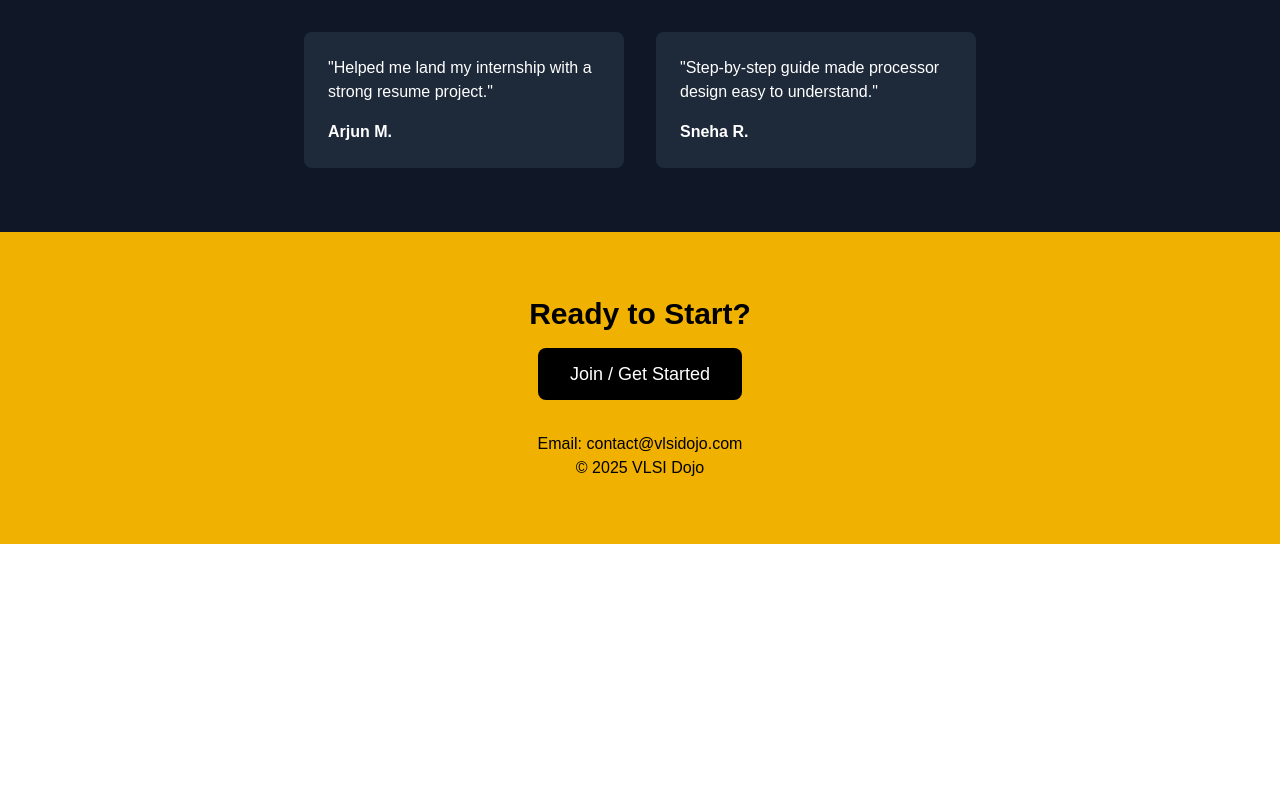
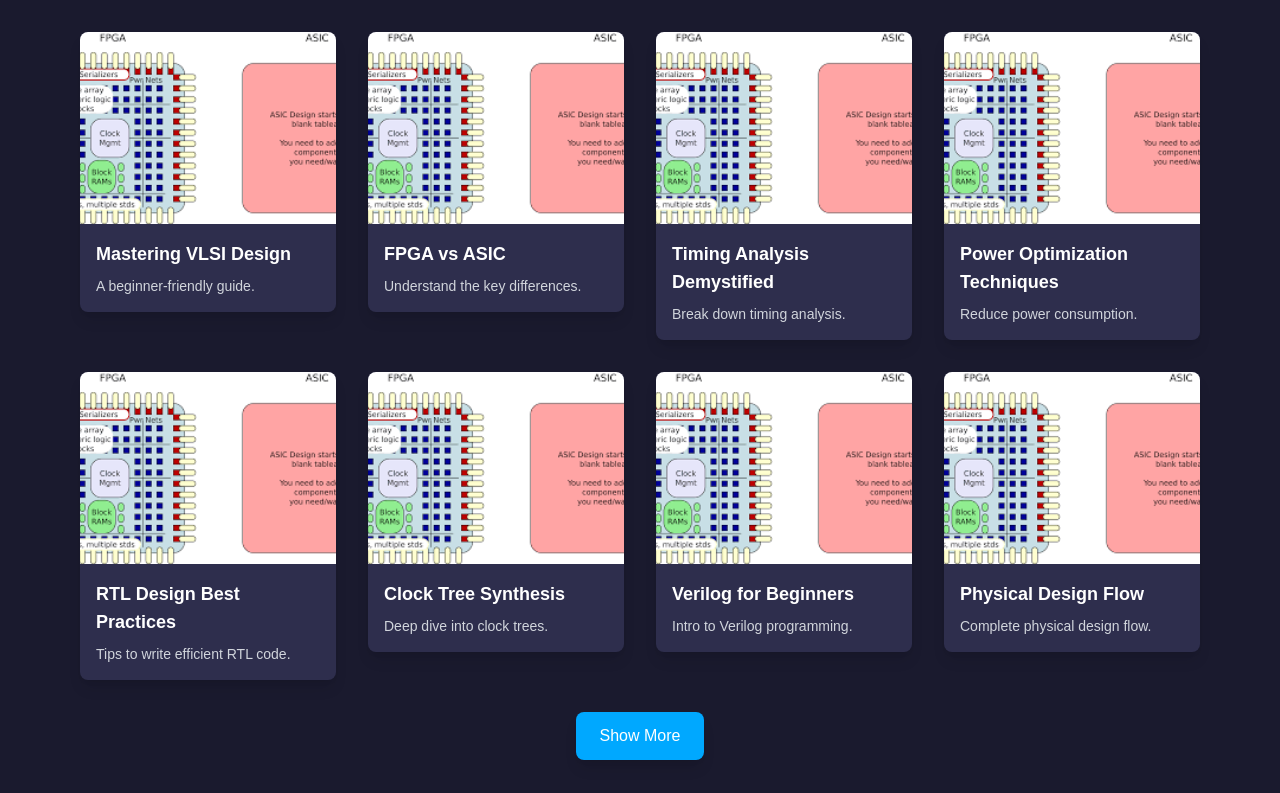
Before and after one commit to atharvab2404/vlsidojo, a Next.js app: page / in a window 1280 px wide. Shown: the part 3147-3940 px from the top of the page. Before the commit the page ends 3691 px from the top, so only its background shows below. Built offline with nearby package versions, Linux system fonts and the light colour scheme; a web font is replaced by a local one.

Commit message:
added the blog section

```diff
--- /dev/null
+++ b/src/app/blog/fpga-vs-asic/page.tsx
@@ -0,0 +1,74 @@
+import React from "react";
+
+export default function FpgaVsAsicPage() {
+  return (
+    <main className="max-w-4xl mx-auto py-12 px-4">
+      <h1 className="text-4xl font-bold mb-6">FPGA vs ASIC: A Detailed Comparison</h1>
+
+      <p className="mb-4">
+        In the semiconductor and digital design world, **FPGAs** (Field Programmable Gate Arrays) and **ASICs**
+        (Application Specific Integrated Circuits) are two major hardware implementation approaches.
+        While they both execute digital logic, their architectures, performance, flexibility, and cost
+        profiles differ significantly.
+      </p>
+
+      <h2 className="text-2xl font-semibold mt-8 mb-4">1. What is an FPGA?</h2>
+      <p className="mb-4">
+        An FPGA is a reconfigurable integrated circuit made up of configurable logic blocks (CLBs), interconnects,
+        and I/O blocks. Designers can program FPGAs using hardware description languages like Verilog or VHDL.
+        They are ideal for prototyping, hardware acceleration, and applications requiring frequent updates.
+      </p>
+
+      <h2 className="text-2xl font-semibold mt-8 mb-4">2. What is an ASIC?</h2>
+      <p className="mb-4">
+        An ASIC is a custom-manufactured chip designed for a specific task. Once fabricated, its functionality
+        cannot be changed. ASICs offer **higher performance** and **lower power consumption** compared to FPGAs
+        but have a **high upfront development cost**.
+      </p>
+
+      <h2 className="text-2xl font-semibold mt-8 mb-4">3. Key Differences</h2>
+      <table className="w-full border-collapse border border-gray-400">
+        <thead>
+          <tr>
+            <th className="border border-gray-400 px-4 py-2">Feature</th>
+            <th className="border border-gray-400 px-4 py-2">FPGA</th>
+            <th className="border border-gray-400 px-4 py-2">ASIC</th>
+          </tr>
+        </thead>
+        <tbody>
+          <tr>
+            <td className="border border-gray-400 px-4 py-2">Flexibility</td>
+            <td className="border border-gray-400 px-4 py-2">Reprogrammable anytime</td>
+            <td className="border border-gray-400 px-4 py-2">Fixed functionality after fabrication</td>
+          </tr>
+          <tr>
+            <td className="border border-gray-400 px-4 py-2">Performance</td>
+            <td className="border border-gray-400 px-4 py-2">Lower than ASIC</td>
+            <td className="border border-gray-400 px-4 py-2">Very high, optimized for specific task</td>
+          </tr>
+          <tr>
+            <td className="border border-gray-400 px-4 py-2">Cost</td>
+            <td className="border border-gray-400 px-4 py-2">Low initial, higher per unit</td>
+            <td className="border border-gray-400 px-4 py-2">High initial, low per unit at scale</td>
+          </tr>
+          <tr>
+            <td className="border border-gray-400 px-4 py-2">Time to Market</td>
+            <td className="border border-gray-400 px-4 py-2">Faster</td>
+            <td className="border border-gray-400 px-4 py-2">Slower (fabrication time)</td>
+          </tr>
+        </tbody>
+      </table>
+
+      <h2 className="text-2xl font-semibold mt-8 mb-4">4. When to Use Which?</h2>
+      <p className="mb-4">
+        - Use an **FPGA** when you need flexibility, frequent updates, or are in the prototyping stage.
+        - Use an **ASIC** when performance, power efficiency, and cost at scale are critical.
+      </p>
+
+      <p className="mt-8 italic text-gray-600">
+        Both FPGAs and ASICs have their place in modern electronics — the right choice depends on your project’s
+        goals, budget, and timeline.
+      </p>
+    </main>
+  );
+}
--- a/src/app/page.tsx
+++ b/src/app/page.tsx
@@ -3,6 +3,7 @@ import WhyVLSIHub from "@/components/WhyVLSIHub";
 import ProjectCategories from "@/components/ProjectCategories";
 import Testimonials from "@/components/Testimonials";
 import CallToAction from "@/components/CallToAction";
+import BlogSection from "@/components/BlogSection";
 
 export default function Home() {
   return (
@@ -10,7 +11,7 @@ export default function Home() {
       <Hero />
       <WhyVLSIHub />
       <ProjectCategories />
-      <Testimonials />
+      <BlogSection />
       <CallToAction />
     </main>
   );
--- /dev/null
+++ b/src/components/BlogSection.tsx
@@ -0,0 +1,90 @@
+"use client";
+import { useState } from "react";
+import Link from "next/link";
+import Image from "next/image";
+import { motion } from "framer-motion";
+
+const BlogSection = () => {
+  const blogs = [
+    { id: 1, title: "Mastering VLSI Design", description: "A beginner-friendly guide.", image: "/blogs/fpga-vs-asic.png", slug: "mastering-vlsi-design" },
+    { id: 2, title: "FPGA vs ASIC", description: "Understand the key differences.", image: "/blogs/fpga-vs-asic.png", slug: "fpga-vs-asic" },
+    { id: 3, title: "Timing Analysis Demystified", description: "Break down timing analysis.", image: "/blogs/fpga-vs-asic.png", slug: "timing-analysis-demystified" },
+    { id: 4, title: "Power Optimization Techniques", description: "Reduce power consumption.", image: "/blogs/fpga-vs-asic.png", slug: "power-optimization-techniques" },
+    { id: 5, title: "RTL Design Best Practices", description: "Tips to write efficient RTL code.", image: "/blogs/fpga-vs-asic.png", slug: "rtl-design-best-practices" },
+    { id: 6, title: "Clock Tree Synthesis", description: "Deep dive into clock trees.", image: "/blogs/fpga-vs-asic.png", slug: "clock-tree-synthesis" },
+    { id: 7, title: "Verilog for Beginners", description: "Intro to Verilog programming.", image: "/blogs/fpga-vs-asic.png", slug: "verilog-for-beginners" },
+    { id: 8, title: "Physical Design Flow", description: "Complete physical design flow.", image: "/blogs/fpga-vs-asic.png", slug: "physical-design-flow" },
+    { id: 9, title: "Blog 9", description: "Description 9.", image: "/blogs/fpga-vs-asic.png", slug: "blog-9" },
+    { id: 10, title: "Blog 10", description: "Description 10.", image: "/blogs/fpga-vs-asic.png", slug: "blog-10" },
+    { id: 11, title: "Blog 11", description: "Description 11.", image: "/blogs/fpga-vs-asic.png", slug: "blog-11" },
+    { id: 12, title: "Blog 12", description: "Description 12.", image: "/blogs/fpga-vs-asic.png", slug: "blog-12" },
+    { id: 13, title: "Blog 13", description: "Description 13.", image: "/blogs/fpga-vs-asic.png", slug: "blog-13" },
+  ];
+
+  const [visibleCount, setVisibleCount] = useState(8);
+
+  const showMore = () => {
+    setVisibleCount(blogs.length);
+  };
+
+  const containerVariants = { hidden: { opacity: 0 }, show: { opacity: 1, transition: { staggerChildren: 0.15 } } };
+  const cardVariants = { hidden: { opacity: 0, y: 20 }, show: { opacity: 1, y: 0, transition: { duration: 0.6, ease: "easeOut" } } };
+
+  return (
+    <section className="px-8 lg:px-20 py-16 bg-[#1a1a2e]">
+      <motion.h2 initial={{ opacity: 0, y: 10 }} whileInView={{ opacity: 1, y: 0 }} transition={{ duration: 0.8 }} viewport={{ once: true }} className="text-3xl font-bold text-[#00a8ff] mb-8">
+        Latest Blogs
+      </motion.h2>
+
+      {/* Initial 8 blogs */}
+      <motion.div className="grid grid-cols-1 sm:grid-cols-2 lg:grid-cols-4 gap-8" variants={containerVariants} initial="hidden" whileInView="show" viewport={{ once: true }}>
+        {blogs.slice(0, 8).map(blog => (
+          <motion.div key={blog.id} variants={cardVariants}>
+            <Link href={`/blog/${blog.slug}`}>
+              <div className="bg-[#2e2e4d] rounded-lg overflow-hidden shadow-lg hover:shadow-2xl transition-shadow cursor-pointer">
+                <div className="relative w-full h-48">
+                  <Image src={blog.image} alt={blog.title} fill className="object-cover" />
+                </div>
+                <div className="p-4">
+                  <h3 className="text-lg font-semibold text-white">{blog.title}</h3>
+                  <p className="text-sm text-gray-300 mt-2">{blog.description}</p>
+                </div>
+              </div>
+            </Link>
+          </motion.div>
+        ))}
+      </motion.div>
+
+      {/* Show more blogs */}
+      {visibleCount > 8 && (
+        <motion.div className="grid grid-cols-1 sm:grid-cols-2 lg:grid-cols-4 gap-8 mt-8" variants={containerVariants} initial="hidden" animate="show">
+          {blogs.slice(8, visibleCount).map(blog => (
+            <motion.div key={blog.id} variants={cardVariants}>
+              <Link href={`/blog/${blog.slug}`}>
+                <div className="bg-[#2e2e4d] rounded-lg overflow-hidden shadow-lg hover:shadow-2xl transition-shadow cursor-pointer">
+                  <div className="relative w-full h-48">
+                    <Image src={blog.image} alt={blog.title} fill className="object-cover" />
+                  </div>
+                  <div className="p-4">
+                    <h3 className="text-lg font-semibold text-white">{blog.title}</h3>
+                    <p className="text-sm text-gray-300 mt-2">{blog.description}</p>
+                  </div>
+                </div>
+              </Link>
+            </motion.div>
+          ))}
+        </motion.div>
+      )}
+
+      {visibleCount < blogs.length && (
+        <div className="flex justify-center mt-8">
+          <button onClick={showMore} className="bg-[#00a8ff] text-white px-6 py-3 rounded-lg shadow-lg hover:bg-[#0090dd] transition-all">
+            Show More
+          </button>
+        </div>
+      )}
+    </section>
+  );
+};
+
+export default BlogSection;
```
Also changed, not shown: public/blogs/fpga-vs-asic.png (added).
